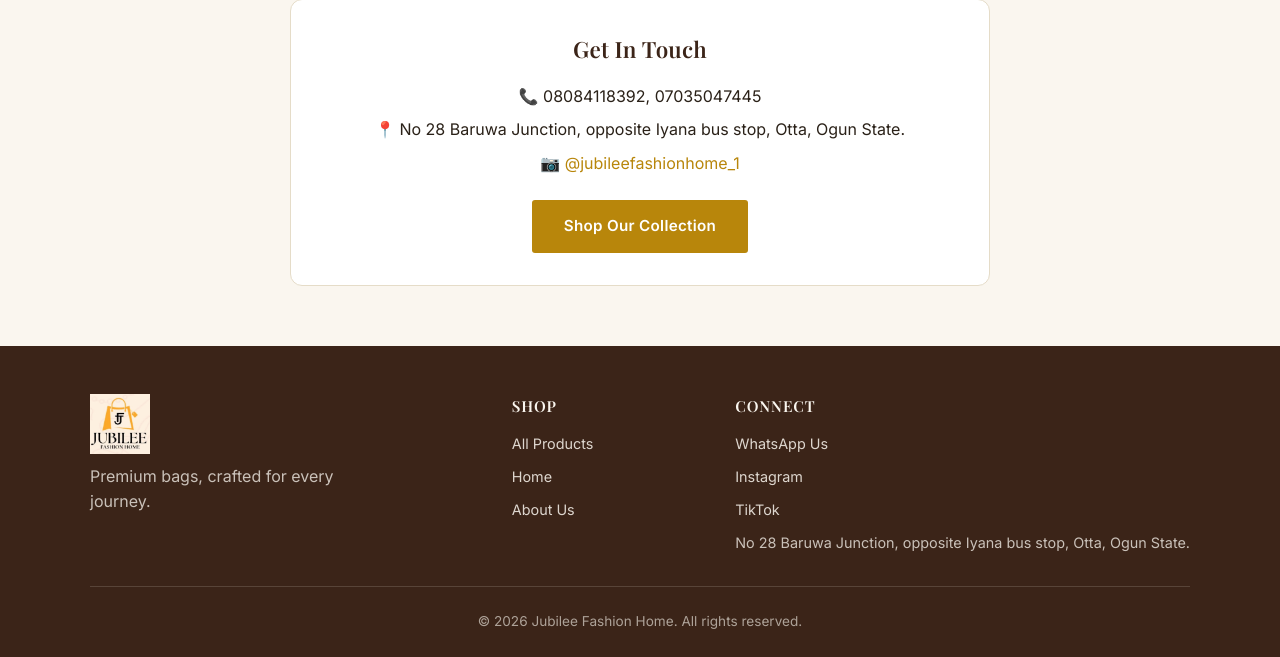
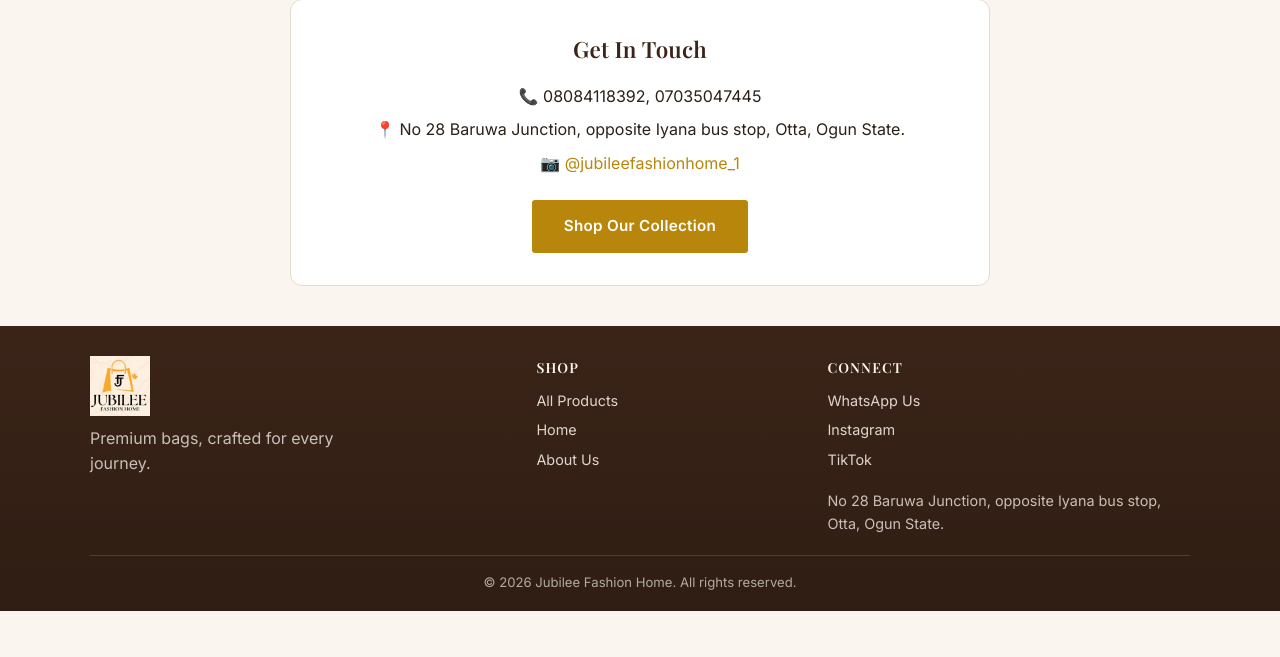
Before and after one commit to sammyfx01/bagstore-ecommerce, a Django app: page /about/ in a window 1280 px wide. Shown: the part 927-1584 px from the top of the page. After the commit the page ends 1538 px from the top, so only its background shows below. Run offline with Django 5.2, Linux system fonts and the light colour scheme; parts of the project's set-up code (start-up, migrations or seed data) failed here and were passed over.

Commit message:
Improve footer layout

```diff
--- a/static/css/main.css
+++ b/static/css/main.css
@@ -731,61 +731,89 @@
 
 /* ===== Footer ===== */
 .site-footer {
-  background: var(--brown);
+  background: linear-gradient(180deg, var(--brown) 0%, #2f1d13 100%);
   color: var(--cream);
-  padding: 48px 24px 24px;
-  margin-top: 60px;
+  padding: 30px 24px 18px;
+  margin-top: 40px;
 }
 
 .footer-top {
   max-width: 1100px;
   margin: 0 auto;
-  display: flex;
-  justify-content: space-between;
-  gap: 40px;
-  flex-wrap: wrap;
-  padding-bottom: 32px;
+  display: grid;
+  grid-template-columns: minmax(220px, 1.6fr) minmax(160px, 1fr) minmax(220px, 1.4fr);
+  gap: 24px 32px;
+  align-items: start;
+  padding-bottom: 20px;
   border-bottom: 1px solid rgba(250, 246, 239, 0.15);
 }
 
+.footer-brand {
+  display: flex;
+  flex-direction: column;
+  gap: 10px;
+}
+
 .footer-brand a {
+  display: inline-flex;
+  align-items: center;
   font-family: 'Playfair Display', serif;
   font-size: 1.4rem;
   font-weight: 700;
   color: var(--cream);
 }
 
+.footer-brand .logo-img {
+  height: 52px;
+  width: auto;
+}
+
 .footer-brand p {
   color: rgba(250, 246, 239, 0.75);
-  margin-top: 10px;
-  max-width: 280px;
+  margin: 0;
+  max-width: 260px;
+  line-height: 1.6;
+}
+
+.footer-section {
+  display: flex;
+  flex-direction: column;
+  gap: 8px;
 }
 
 .footer-section h3 {
   color: var(--cream);
-  font-size: 0.95rem;
+  font-size: 0.87rem;
   text-transform: uppercase;
-  letter-spacing: 0.06em;
-  margin-bottom: 14px;
+  letter-spacing: 0.08em;
+  margin: 0 0 4px;
 }
 
 .footer-section a {
-  display: block;
+  display: inline-block;
   color: rgba(250, 246, 239, 0.85);
-  margin-bottom: 10px;
   font-size: 0.9rem;
+  line-height: 1.5;
+  margin: 0;
 }
 
 .footer-section a:hover {
   color: var(--gold-light);
 }
 
+.footer-section p {
+  color: rgba(250, 246, 239, 0.75);
+  margin: 0;
+  font-size: 0.9rem;
+  line-height: 1.6;
+}
+
 .footer-bottom {
   max-width: 1100px;
-  margin: 24px auto 0;
+  margin: 16px auto 0;
   text-align: center;
-  color: rgba(250, 246, 239, 0.6);
-  font-size: 0.85rem;
+  color: rgba(250, 246, 239, 0.65);
+  font-size: 0.82rem;
 }
 
 /* ===== WhatsApp floating button ===== */
@@ -900,8 +928,8 @@
   }
 
   .footer-top {
-    flex-direction: column;
-    gap: 28px;
+    grid-template-columns: 1fr;
+    gap: 20px;
   }
 }
 
```
